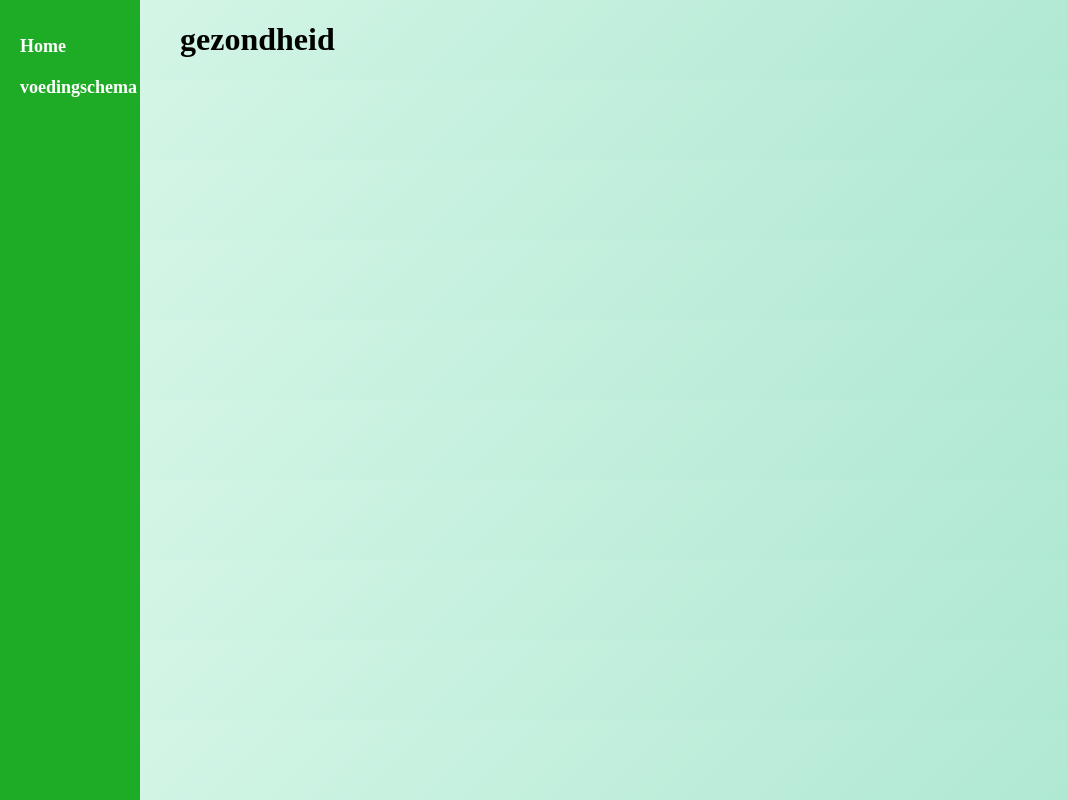
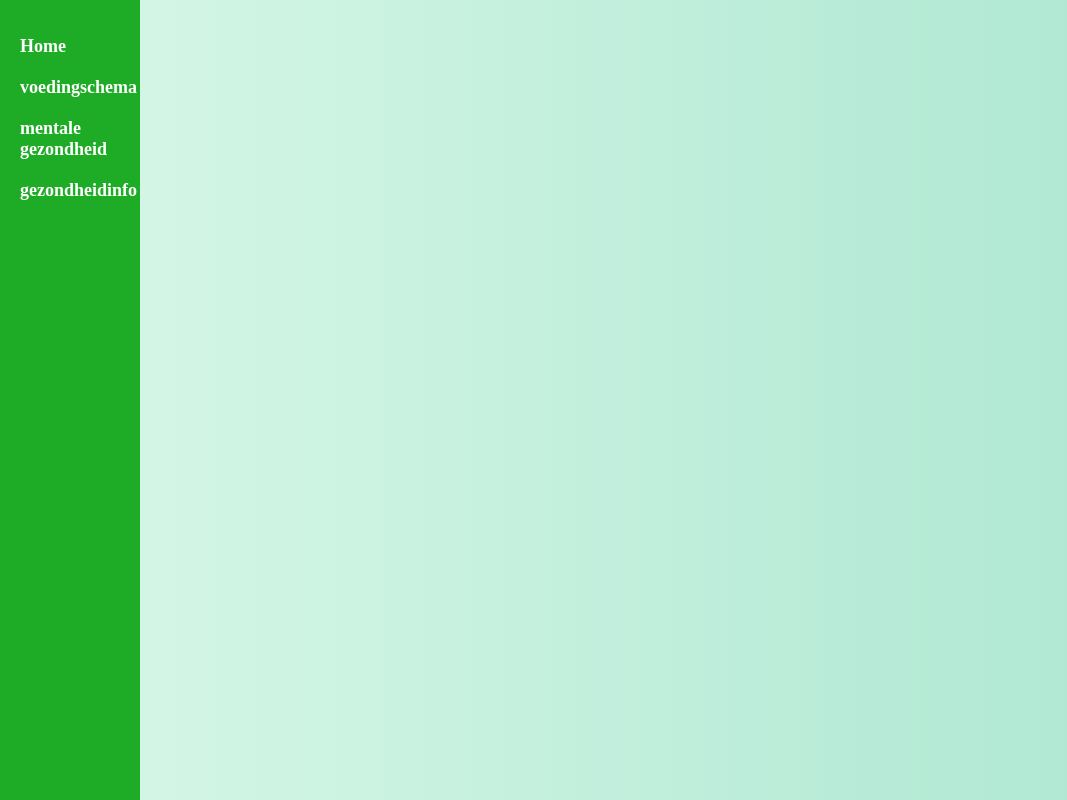
Before and after one commit to Nadir678/mobieleapp, a website: page index.html in a window 1280 px wide. Shown: the whole page, without its empty margins (0-1067 px from the left). Drawn offline with Linux system fonts and the light colour scheme.

Commit message:
Add files via upload
vernieuwde versie van index pagina

```diff
--- a/index.html
+++ b/index.html
@@ -8,7 +8,7 @@
 
     <meta charset="UTF-8">
     <meta name="viewport" content="width=device-width, initial-scale=1.0">
-    <title>mobiele app</title>
+    <title>home</title>
 
 </head>
 
@@ -19,9 +19,11 @@
           </ul>
 
            <ul>  <li><a href="crud.html">voedingschema</a> </li>
+               <ul> <li><a href="mentaleGezondheid.html">mentale gezondheid</a></li></ul>
           </ul>
+          <ul> <li> <a href="gezondheidinfo.html">gezondheidinfo</a></li></ul>
 </nav>
-     <h1> gezondheid</h1>
+
 
 
 
```
